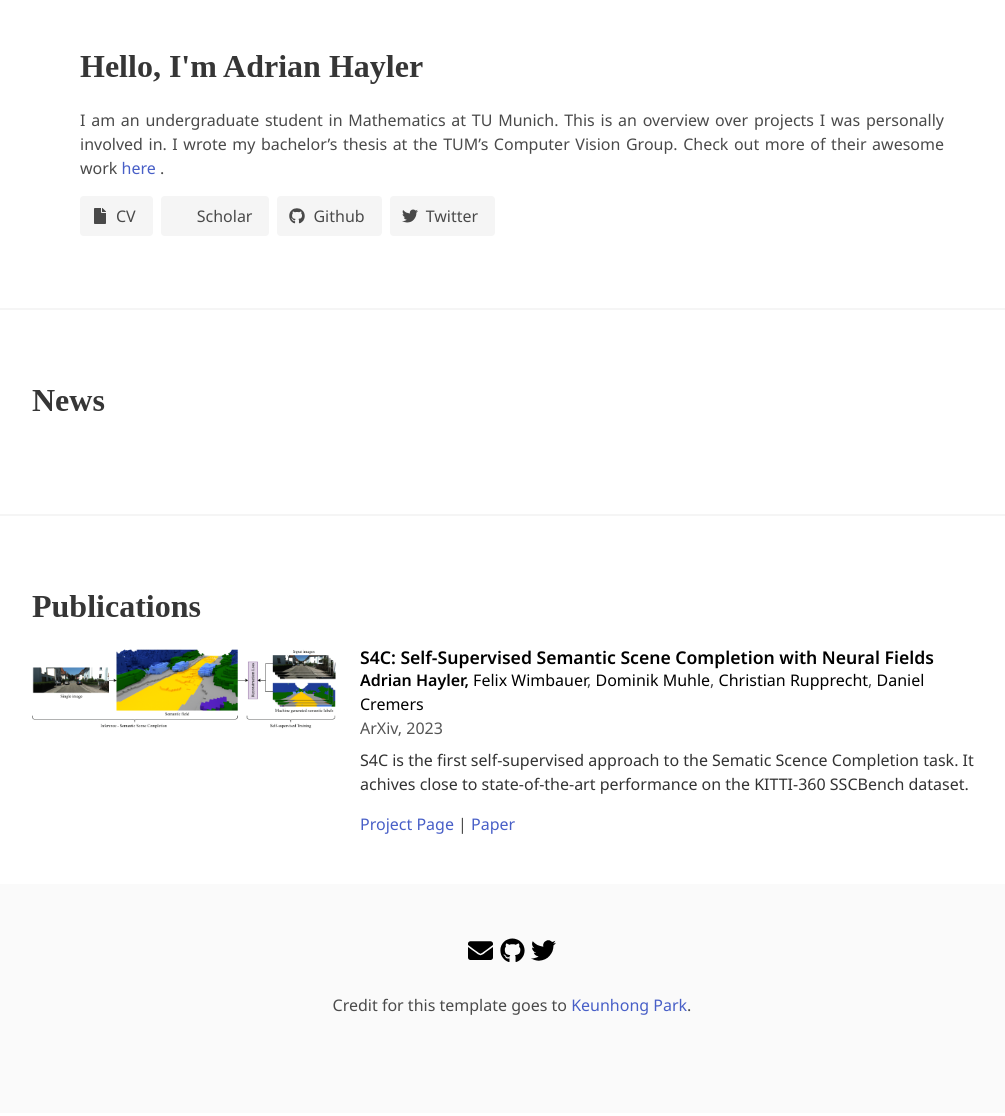
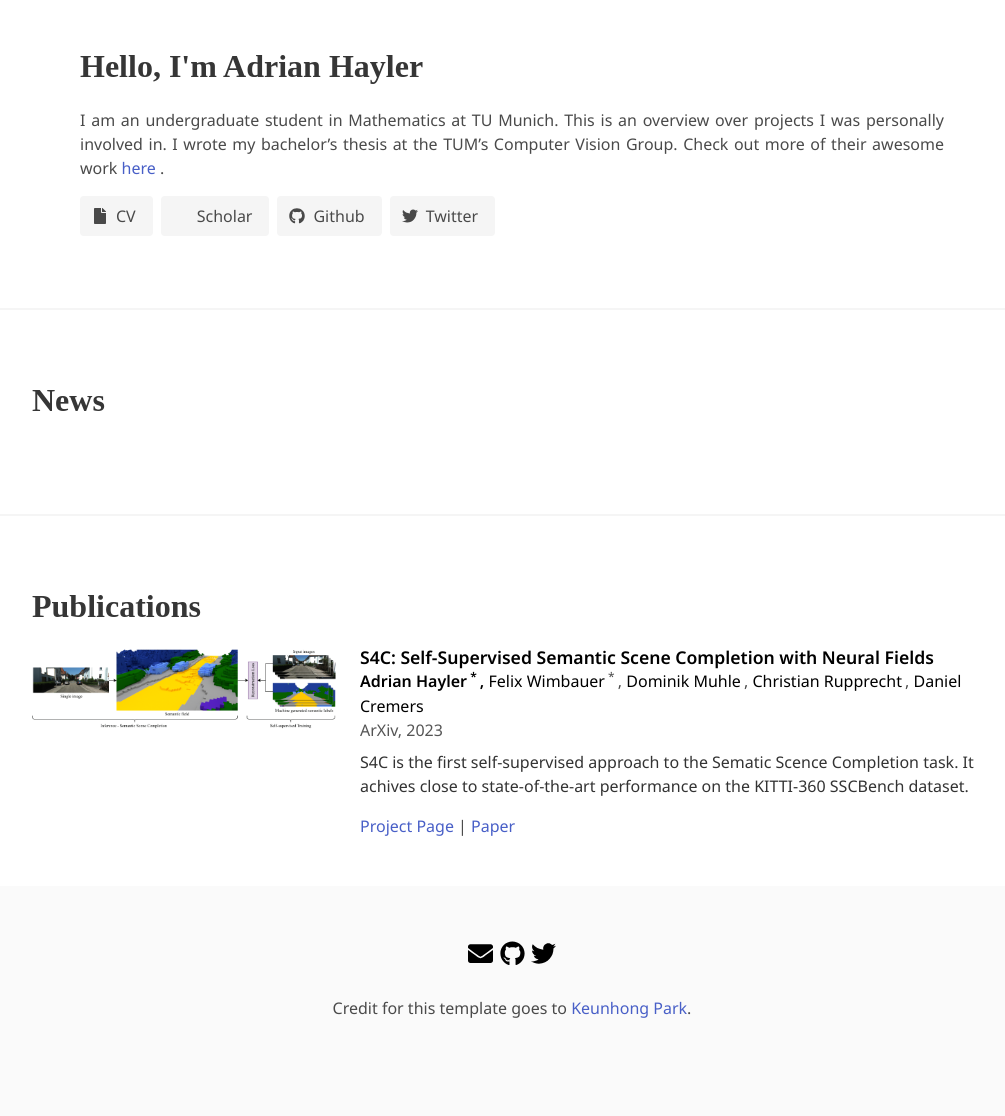
Before and after one commit to ahayler/ahayler.github.io, a Jekyll site: the page built from index.html, in a window 1280 px wide. Shown: the whole page, without its empty margins (128-1133 px from the left). Built offline with Jekyll 4.4.1, drawn with Linux system fonts in a browser that asks for light colours; nearby versions of some CDN libraries; some web fonts are replaced; library files that are not in the unit come from our copies; a style sheet for code colours, icons or effects is not loaded.

Commit message:
added equal contribution feature

```diff
--- a/index.html
+++ b/index.html
@@ -147,11 +147,15 @@ layout: null
               {% endif %}
               <span class="author-block {% if author.is_me %}author-me{% endif %}">
                 {% if author.is_me %}
-                {{ author.first_name }} {{author.middle_name}} {{ author.last_name }}{% if forloop.last == false %},{%
+                {{ author.first_name }} {{author.middle_name}} {{ author.last_name }}<sup>
+                  {% if author_id.equal_contribution != nil %}*{% endif %}
+                </sup>{% if forloop.last == false %},{%
                 endif %}
                 {% else %}
                 <a href="{{author.website}}">{{ author.first_name }} {{ author.middle_name }} {{ author.last_name
-                  }}</a>{% if forloop.last == false %},{% endif %}
+                  }}</a><sup>
+                  {% if author_id.equal_contribution != nil %}*{% endif %}
+                </sup>{% if forloop.last == false %},{% endif %}
                 {% endif %}
               </span>
               {% endfor %}
```
Also changed, not shown: _layouts/default.html (+7 -1 lines), _publications/s4c/index.md (+2 -0 lines).
